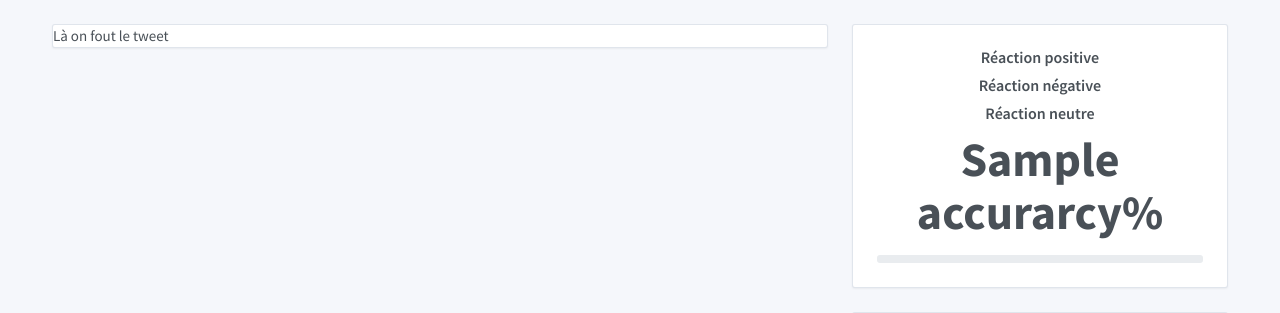
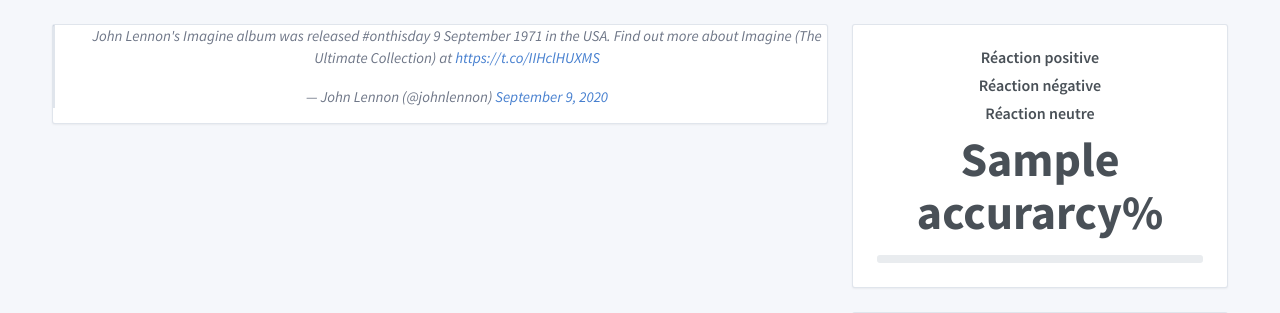
Before and after one commit to IssamBouzidi/twitter-groupe3, a Flask app: template Dashboard/app/home/templates/tweet.html in a window 1280 px wide. Shown: the part 121-434 px from the top of the page. Run offline with Flask 2, Linux system fonts and the light colour scheme; the template is opened without the code that fills it: most values are stand-ins (such as "Sample title", 1, 10 or a date in 2020); some libraries are stand-ins or nearby versions.

Commit message:
[UPDATE] - template du site

```diff
--- a/Dashboard/app/home/templates/tweet.html
+++ b/Dashboard/app/home/templates/tweet.html
@@ -15,7 +15,12 @@
                 <div class="row">
                   <div class="col-sm-12 col-lg-8">
                     <div class="card">
-                        Là on fout le tweet
+                        <center><blockquote class="twitter-tweet">
+                            <p lang="en" dir="ltr">John Lennon&#39;s Imagine album was released #onthisday 9 September 1971 in the USA. Find out more about Imagine (The Ultimate Collection)
+                                at <a href="https://t.co/IIHclHUXMS">https://t.co/IIHclHUXMS</a></p>
+                                &mdash; John Lennon (@johnlennon) <a href="https://twitter.com/johnlennon/status/1303798455677136906?ref_src=twsrc%5Etfw">September 9, 2020</a>
+                        </blockquote></center>
+                        <script async src="https://platform.twitter.com/widgets.js" charset="utf-8"></script>
                     </div>
                   </div>
 
@@ -27,7 +32,7 @@
                             <div v-if="status==1" class="h5">Réaction positive</div>
                             <div v-else-if="status==2" class="h5">Réaction négative</div>
                             <div  v-else class="h5">Réaction neutre</div>
-                            <div class="display-4 font-weight-bold mb-4">{{ accurarcy + '%' }}</div>
+                            <div class="display-4 font-weight-bold mb-4">{{ accurarcy  }}%</div>
                             <div class="progress progress-sm">
                               <div v-if="status==1" class="progress-bar bg-green" :style="{ width: accurarcy + '%' }"></div>
                               <div v-else-if="status==2" class="progress-bar bg-red" :style="{ width: accurarcy + '%' }"></div>
@@ -71,10 +76,10 @@
 
         </div>
     </div>
+    <script src="/static/assets/js/tweet.js"></script>
 
 
 {% endblock content %}
 
 <!-- Specific Page JS goes HERE  -->
 {% block javascripts %}{% endblock javascripts %}
-<script src="/static/assets/js/tweet.js"></script>
```
